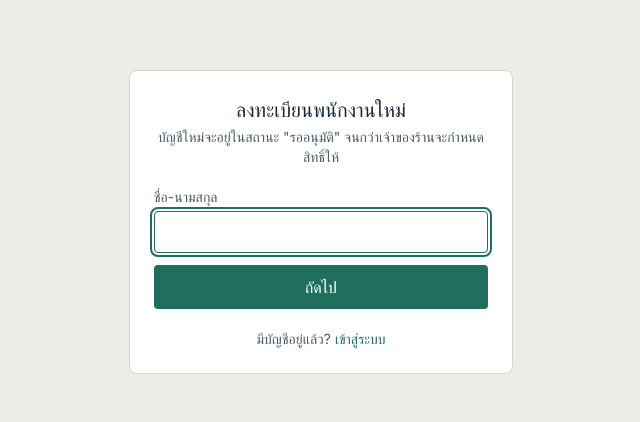
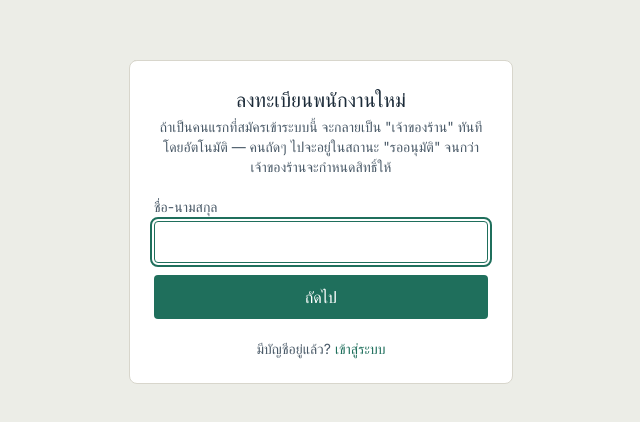
Before and after one commit to rsc1996s/ssc-cash, a React (Vite) app: page /register in a window 1280 px wide. Shown: the part 178-600 px from the top of the page, without its empty margins (319-959 px from the left). Built offline with nearby package versions, Linux system fonts and the light colour scheme; no server answers.

Commit message:
Add files via upload

```diff
--- a/src/pages/Register.jsx
+++ b/src/pages/Register.jsx
@@ -53,18 +53,32 @@ export default function Register() {
         return;
       }
 
+      // ถ้ายังไม่มีใครตั้งระบบมาก่อนเลย (ยังไม่มี meta/setup) คนแรกที่สมัครจะกลายเป็นเจ้าของร้านทันที
+      // ไม่ต้องเข้า Firebase Console ไปแก้ role ด้วยมืออีกต่อไป
+      const setupSnap = await getDoc(doc(db, "meta", "setup"));
+      const isFirstEverUser = !setupSnap.exists();
+
       const email = randomPinEmail();
       const cred = await createUserWithEmailAndPassword(auth, email, pinToPassword(pin));
 
-      // สร้างโปรไฟล์ในสถานะ "pending" — ต้องรอเจ้าของร้านอนุมัติสิทธิ์ก่อนใช้งานได้
       await setDoc(doc(db, "users", cred.user.uid), {
         name: name.trim(),
         pin,
-        role: "pending",
+        role: isFirstEverUser ? "owner" : "pending",
         createdAt: serverTimestamp(),
       });
       // ผูก PIN นี้กับบัญชี เพื่อให้หน้า Login ค้นหาเจอตอนพิมพ์ PIN
       await setDoc(doc(db, "pinDirectory", pin), { uid: cred.user.uid, email });
+
+      if (isFirstEverUser) {
+        // ล็อกไว้ว่าตั้งเจ้าของร้านคนแรกไปแล้ว คนถัดไปที่สมัครจะเป็น pending ตามปกติเสมอ
+        await setDoc(doc(db, "meta", "setup"), {
+          ownerBootstrappedAt: serverTimestamp(),
+          ownerUid: cred.user.uid,
+        });
+        navigate("/");
+        return;
+      }
 
       navigate("/pending");
     } catch (err) {
@@ -80,7 +94,8 @@ export default function Register() {
       <div className="w-full max-w-sm bg-white border border-paperLine rounded-lg p-6 receipt-edge text-center">
         <h1 className="font-slab text-xl mb-1">ลงทะเบียนพนักงานใหม่</h1>
         <p className="text-sm text-inkSoft mb-5">
-          บัญชีใหม่จะอยู่ในสถานะ "รออนุมัติ" จนกว่าเจ้าของร้านจะกำหนดสิทธิ์ให้
+          ถ้าเป็นคนแรกที่สมัครเข้าระบบนี้ จะกลายเป็น "เจ้าของร้าน" ทันทีโดยอัตโนมัติ — คนถัดๆ ไปจะอยู่ในสถานะ
+          "รออนุมัติ" จนกว่าเจ้าของร้านจะกำหนดสิทธิ์ให้
         </p>
 
         {step === 1 && (
```
Also changed, not shown: 2 other files (tests, documents, lock files or other folders).
